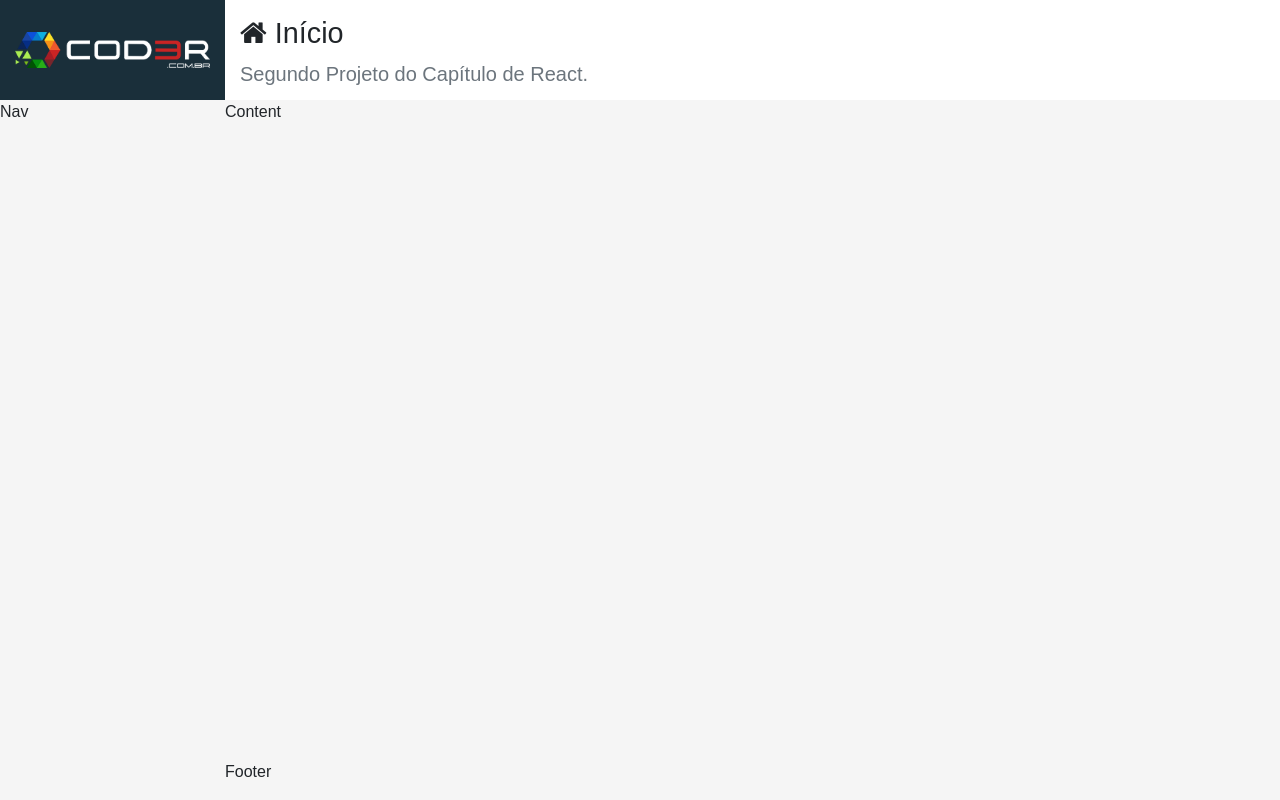
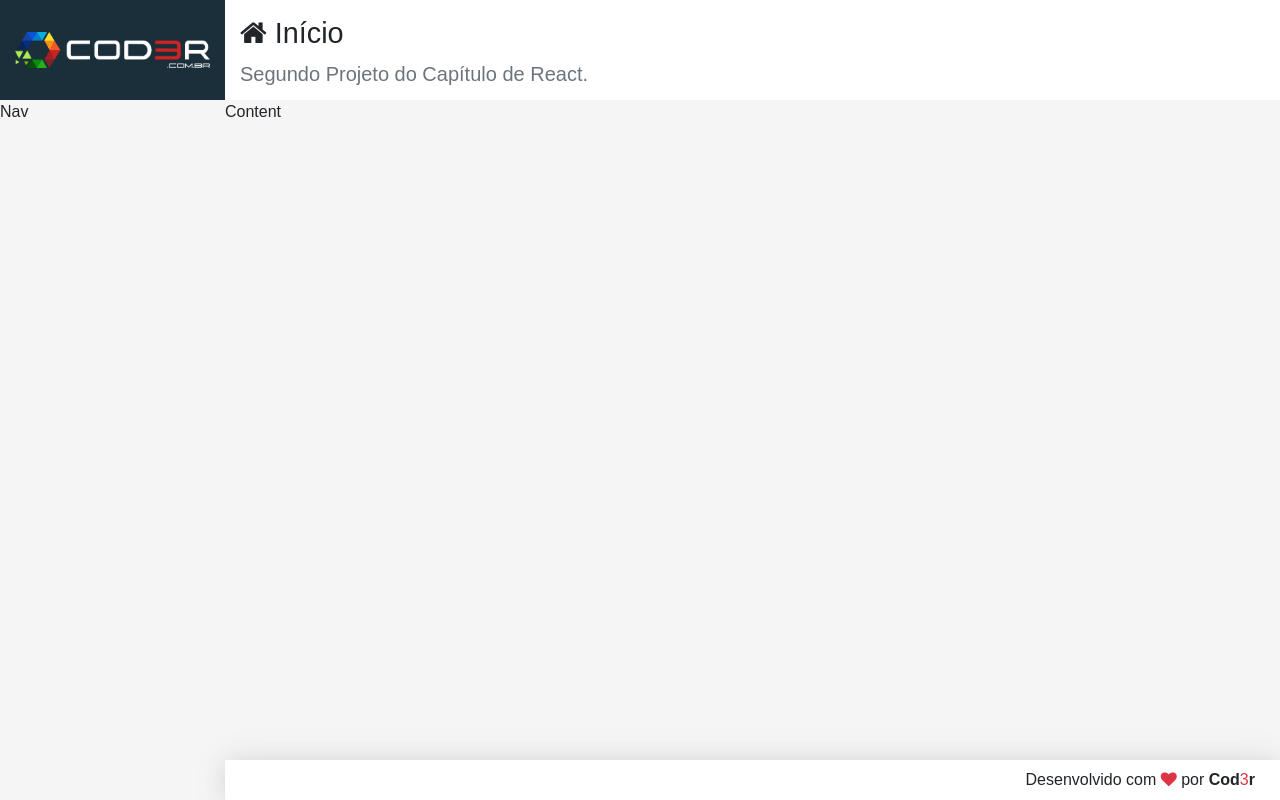
Before and after one commit to PSONetto/projeto-crud, a React (Create React App) app: page / in a window 1280 px wide. Built offline with nearby package versions, Linux system fonts and the light colour scheme.

Commit message:
feat: implementa o footer da página

```diff
--- a/src/components/template/Footer.css
+++ b/src/components/template/Footer.css
@@ -0,0 +1,8 @@
+footer.footer {
+    display: flex;
+    align-items: center;
+    justify-content: flex-end;
+    padding: 0 25px;
+    background-color: #fff;
+    box-shadow: var(--shadow);
+}
--- a/src/components/template/Footer.jsx
+++ b/src/components/template/Footer.jsx
@@ -3,5 +3,8 @@
 
 export default props =>
     <footer className="footer">
-        Footer
+        <span>
+            Desenvolvido com <i className="fa fa-heart text-danger"></i> por
+            <strong> Cod</strong><span className="text-danger">3</span><strong>r</strong>
+        </span>
     </footer>
```
